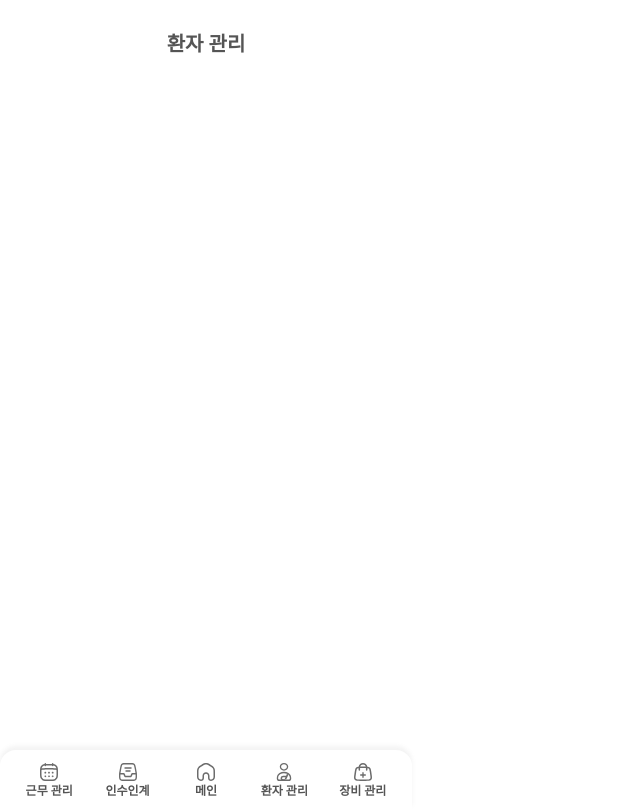
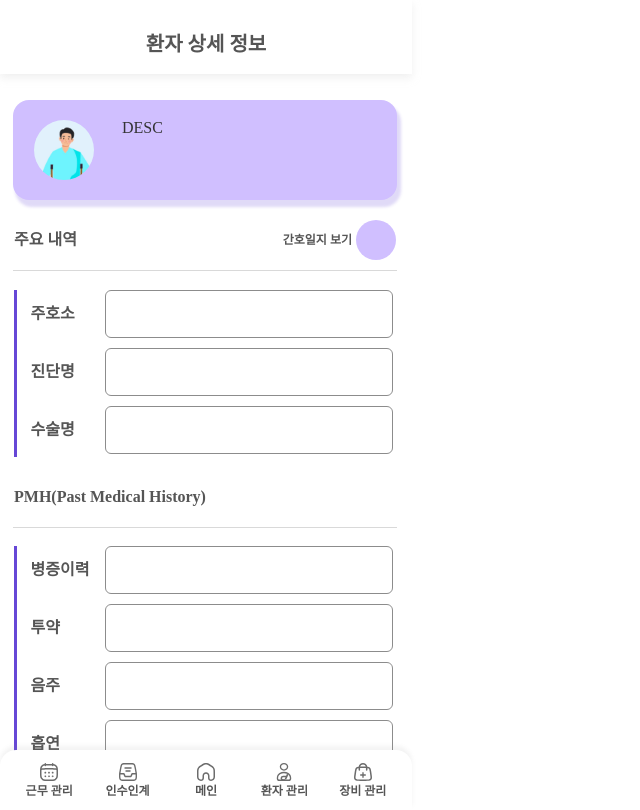
Before and after one commit to sojeong025/BeNurse, a React (Vite) app in the folder Frontend/BeNurse/: page /patient/detail in a window 1280 px wide. Shown: the whole page, without its empty margins (0-640 px from the left). Built offline with nearby package versions, Linux system fonts and the light colour scheme; a web font is replaced by a local one.

Commit message:
feat: create PatientDetail, PatientDetailHeader, PatientDetailItem, PatientDetailProfile, modify NavBar

```diff
--- a/Frontend/BeNurse/src/components/atoms/Box/Box.jsx
+++ b/Frontend/BeNurse/src/components/atoms/Box/Box.jsx
@@ -1,14 +1,25 @@
 import React from "react";
 import * as S from "./Box.styles";
 
-export default function Box({ children, size, type, border, margin, font }) {
+export default function Box({
+  children,
+  flex,
+  size,
+  type,
+  border,
+  margin,
+  font,
+  overflow,
+}) {
   return (
     <S.StyledBox
+      flex={flex}
       type={type}
       size={size}
       border={border}
       margin={margin}
       font={font}
+      overflow={overflow}
     >
       {children}
     </S.StyledBox>
--- a/Frontend/BeNurse/src/components/atoms/Box/Box.styles.jsx
+++ b/Frontend/BeNurse/src/components/atoms/Box/Box.styles.jsx
@@ -3,8 +3,8 @@ import { Common } from "@utils/global.styles.jsx";
 
 export const StyledBox = styled.div`
   display: flex;
-  justify-content: center;
-  align-items: center;
+  justify-content: ${({ flex }) => (flex !== undefined ? flex[0] : "center")};
+  align-items: ${({ flex }) => (flex !== undefined ? flex[1] : "center")};
   margin: ${({ margin }) => margin || "0 0 0 0"};
   border: ${({ border }) =>
     border === true ? "0px 0px 1px 0px solid #777777" : null};
@@ -25,7 +25,7 @@ export const StyledBox = styled.div`
     type === "purple01"
       ? Common.color.black02
       : type === "purple02"
-      ? Common.color.white01
+      ? Common.color.black03
       : type === "purple03"
       ? Common.color.white01
       : type === "white"
@@ -42,4 +42,5 @@ export const StyledBox = styled.div`
       ? "3px 6px 3px 4px rgba(187, 187, 187, 0.2)"
       : type === "transparent" && null};
   font-size: ${({ font }) => font};
+  overflow: ${({ overflow }) => overflow};
 `;
--- a/Frontend/BeNurse/src/components/templates/NavBar/NavBar.jsx
+++ b/Frontend/BeNurse/src/components/templates/NavBar/NavBar.jsx
@@ -7,6 +7,9 @@ export default function NavBar() {
   const [navTitle, setNavTitle] = useState("Be Nurse");
   const [navColor, setNavColor] = useState(Common.color.white01);
   const [navFontColor, setNavFontColor] = useState(Common.color.black03);
+  const [navBoxShadow, setNavBoxShadow] = useState(
+    "0px 4px 8px 0px rgba(213, 213, 213, 0.36) ",
+  );
   const path = useLocation().pathname;
 
   useEffect(() => {
@@ -14,6 +17,7 @@ export default function NavBar() {
       setNavTitle("근무 관리");
       setNavColor(Common.color.purple03);
       setNavFontColor(Common.color.white01);
+      setNavBoxShadow("");
       setVisibility("flex");
     } else if (path.startsWith("/login")) {
       setVisibility("none");
@@ -21,31 +25,45 @@ export default function NavBar() {
       setNavTitle("장비 관리");
       setNavColor(Common.color.white01);
       setNavFontColor(Common.color.black03);
+      setNavBoxShadow("0px 4px 8px 0px rgba(213, 213, 213, 0.36) ");
       setVisibility("flex");
     } else if (path.startsWith("/patient")) {
-      setNavTitle("환자 관리");
-      setNavColor(Common.color.white01);
-      setNavFontColor(Common.color.black03);
-      setVisibility("flex");
+      if (path === "/patient/detail") {
+        setNavTitle("환자 상세 정보");
+        setNavColor(Common.color.white01);
+        setNavFontColor(Common.color.black03);
+        setNavBoxShadow("0px 4px 8px 0px rgba(213, 213, 213, 0.36) ");
+        setVisibility("flex");
+      } else {
+        setNavTitle("환자 관리");
+        setNavColor(Common.color.white01);
+        setNavFontColor(Common.color.black03);
+        setNavBoxShadow("0px 4px 8px 0px rgba(213, 213, 213, 0.36) ");
+        setVisibility("flex");
+      }
     } else if (path.startsWith("/handover")) {
       setNavTitle("인수인계");
       setNavColor(Common.color.white01);
       setNavFontColor(Common.color.black03);
+      setNavBoxShadow("0px 4px 8px 0px rgba(213, 213, 213, 0.36) ");
       setVisibility("flex");
     } else if (path.startsWith("/notice")) {
       setNavTitle("공지사항");
       setNavColor(Common.color.white01);
       setNavFontColor(Common.color.black03);
+      setNavBoxShadow("0px 4px 8px 0px rgba(213, 213, 213, 0.36) ");
       setVisibility("flex");
     } else if (path.startsWith("/mypage")) {
       setNavTitle("마이페이지");
       setNavColor(Common.color.white01);
       setNavFontColor(Common.color.black03);
+      setNavBoxShadow("0px 4px 8px 0px rgba(213, 213, 213, 0.36) ");
       setVisibility("flex");
     } else {
       setNavTitle("Be Nurse");
       setNavColor(Common.color.white01);
       setNavFontColor(Common.color.black03);
+      setNavBoxShadow("0px 4px 8px 0px rgba(213, 213, 213, 0.36) ");
       setVisibility("flex");
     }
   }, [path]);
@@ -64,6 +82,7 @@ export default function NavBar() {
         padding: "0px 0px 20px 0px",
         color: navFontColor,
         backgroundColor: navColor,
+        boxShadow: navBoxShadow,
       }}
     >
       <span
--- /dev/null
+++ b/Frontend/BeNurse/src/components/templates/Patient/PatientDetailHeader.jsx
@@ -0,0 +1,73 @@
+import React from "react";
+import { Common } from "@utils/global.styles";
+
+export default function PatientDetailHeader({ type }) {
+  if (type === "주요내역") {
+    return (
+      <div
+        style={{
+          display: "flex",
+          justifyContent: "space-between",
+          alignItems: "center",
+          width: "382px",
+          height: "40px",
+          marginBottom: "10px",
+        }}
+      >
+        <span
+          style={{
+            color: Common.color.black02,
+            fontSize: Common.fontSize.fontM,
+            fontWeight: Common.fontWeight.extrabold,
+          }}
+        >
+          주요 내역
+        </span>
+        <div style={{ display: "flex", alignItems: "center" }}>
+          <span
+            style={{
+              color: Common.color.black02,
+              fontSize: Common.fontSize.fontXS,
+              fontWeight: Common.fontWeight.bold,
+            }}
+          >
+            간호일지 보기
+          </span>
+          <div
+            style={{
+              marginLeft: "4px",
+              width: "40px",
+              height: "40px",
+              borderRadius: "40px",
+              backgroundColor: Common.color.purple02,
+            }}
+          ></div>
+        </div>
+      </div>
+    );
+  } else {
+    return (
+      <div
+        style={{
+          display: "flex",
+          justifyContent: "space-between",
+          alignItems: "center",
+          width: "382px",
+          height: "40px",
+          marginTop: "20px",
+          marginBottom: "10px",
+        }}
+      >
+        <span
+          style={{
+            color: Common.color.black02,
+            fontSize: Common.fontSize.fontM,
+            fontWeight: Common.fontWeight.extrabold,
+          }}
+        >
+          PMH(Past Medical History)
+        </span>
+      </div>
+    );
+  }
+}
--- /dev/null
+++ b/Frontend/BeNurse/src/components/templates/Patient/PatientDetailItem.jsx
@@ -0,0 +1,37 @@
+import React from "react";
+import { Common } from "@utils/global.styles.jsx";
+
+export default function PatientDetailItem({ name }) {
+  return (
+    <div
+      style={{
+        display: "flex",
+        justifyContent: "space-between",
+        alignItems: "center",
+        width: "362px",
+        margin: "0px 0px 10px 14px",
+      }}
+    >
+      <span
+        style={{
+          color: Common.color.black02,
+          fontSize: Common.fontSize.fontM,
+          fontWeight: Common.fontWeight.bold,
+        }}
+      >
+        {name}
+      </span>
+      <input
+        style={{
+          width: "282px",
+          height: "44px",
+          border: "1px solid #8C8C8C",
+          borderRadius: "6px",
+          outline: "none",
+        }}
+        type="text"
+        variant={"default"}
+      />
+    </div>
+  );
+}
--- /dev/null
+++ b/Frontend/BeNurse/src/components/templates/Patient/PatientDetailProfile.jsx
@@ -0,0 +1,36 @@
+import React from "react";
+
+// Components
+import Box from "@components/atoms/Box/Box";
+
+// Images
+import patientImg from "@assets/Images/patient_male.png";
+
+export default function PatientDetailProfile() {
+  return (
+    <Box
+      type={"purple02"}
+      margin={"26px 0px 20px 0px"}
+      size={["384px", "100px"]}
+      font={"16px"}
+    >
+      <div
+        style={{
+          display: "flex",
+          alignItems: "center",
+          width: "342px",
+          height: "66px",
+        }}
+      >
+        <img
+          src={patientImg}
+          style={{ borderRadius: "300px", width: "60px", height: "60px" }}
+          alt=""
+        />
+        <div style={{ width: "255px", height: "60px", marginLeft: "28px" }}>
+          DESC
+        </div>
+      </div>
+    </Box>
+  );
+}
--- a/Frontend/BeNurse/src/navigations/Navigations.jsx
+++ b/Frontend/BeNurse/src/navigations/Navigations.jsx
@@ -6,6 +6,8 @@ import MainPage from "@pages/MainPage/MainPage";
 import LoginPage from "@pages/LoginPage/LoginPage";
 import DevicePage from "@pages//DevicePage/DevicePage";
 import PatientPage from "@pages/PatientPage/PatientPage";
+import PatientListPage from "../pages/PatientPage/PatientListPage";
+import PatientDetailPage from "../pages/PatientPage/PatientDetailPage";
 import HandOverPage from "@pages/HandOverPage/HandOverPage";
 import SchedulePage from "@pages/SchedulePage/SchedulePage";
 import OffApplicationPage from "@pages/SchedulePage/OffApplicationPage";
@@ -46,7 +48,16 @@ export default function routes() {
       <Route
         path="/patient"
         element={<PatientPage />}
-      />
+      >
+        <Route
+          path=""
+          element={<PatientListPage />}
+        />
+        <Route
+          path="detail"
+          element={<PatientDetailPage />}
+        />
+      </Route>
       <Route
         path="/handover"
         element={<HandOverPage />}
--- /dev/null
+++ b/Frontend/BeNurse/src/pages/PatientPage/PatientDetailPage.jsx
@@ -0,0 +1,97 @@
+import React from "react";
+import { Common } from "@utils/global.styles.jsx";
+import PatientDetailProfile from "../../components/templates/Patient/PatientDetailProfile";
+import PatientDetailHeader from "../../components/templates/Patient/PatientDetailHeader";
+import PatientDetailItem from "../../components/templates/Patient/PatientDetailItem";
+
+// Components
+import Box from "@components/atoms/Box/Box";
+
+// Images
+import patientImg from "@assets/Images/patient_male.png";
+
+export default function PatientDetailPage() {
+  return (
+    <div
+      style={{
+        position: "relative",
+        width: "386px",
+        marginTop: "74px",
+      }}
+    >
+      <PatientDetailProfile />
+      <Box
+        flex={["center", "flex-start"]}
+        type={"transparent"}
+        margin={"0px 0px 20px 0px"}
+        size={["384px", "560px"]}
+        font={"16px"}
+        overflow={"scroll"}
+      >
+        <div
+          style={{
+            display: "flex",
+            flexDirection: "column",
+            justifyContent: "flex-start",
+            alignItems: "center",
+          }}
+        >
+          <PatientDetailHeader type="주요내역" />
+          <div
+            style={{
+              display: "flex",
+              justifyContent: "center",
+              alignItems: "center",
+              width: "412px",
+              height: "186px",
+              borderTop: "1px solid #D9D9D9",
+            }}
+          >
+            <div
+              style={{
+                display: "flex",
+                flexDirection: "column",
+                width: "380px",
+                height: "167px",
+                marginTop: "18px",
+                borderLeft: "3px solid" + Common.color.purple04,
+              }}
+            >
+              <PatientDetailItem name="주호소" />
+              <PatientDetailItem name="진단명" />
+              <PatientDetailItem name="수술명" />
+            </div>
+          </div>
+          <PatientDetailHeader type="" />
+          <div
+            style={{
+              display: "flex",
+              justifyContent: "center",
+              alignItems: "flex-start",
+              width: "412px",
+              height: "360px",
+              borderTop: "1px solid #D9D9D9",
+            }}
+          >
+            <div
+              style={{
+                display: "flex",
+                flexDirection: "column",
+                width: "380px",
+                height: "284px",
+                marginTop: "18px",
+                borderLeft: "3px solid" + Common.color.purple04,
+              }}
+            >
+              <PatientDetailItem name="병증이력" />
+              <PatientDetailItem name="투약" />
+              <PatientDetailItem name="음주" />
+              <PatientDetailItem name="흡연" />
+              <PatientDetailItem name="알레르기" />
+            </div>
+          </div>
+        </div>
+      </Box>
+    </div>
+  );
+}
--- a/Frontend/BeNurse/src/pages/PatientPage/PatientPage.jsx
+++ b/Frontend/BeNurse/src/pages/PatientPage/PatientPage.jsx
@@ -1,15 +1,26 @@
-import React from "react";
+import React, { useEffect, useState } from "react";
 import Container from "../../components/atoms/Container/Container";
-
-import Patient from "../../components/templates/Patient/Patient";
+import { useLocation } from "react-router-dom";
+import { Outlet } from "react-router-dom";
 
 export default function PatientPage() {
+  const [patientBgColor, setPatientBgColor] = useState("purple");
+  const path = useLocation().pathname;
+
+  useEffect(() => {
+    if (path === "/patient/detail") {
+      setPatientBgColor("white");
+    } else {
+      setPatientBgColor("purple");
+    }
+  }, [path]);
+
   return (
     <Container
-      backgroundColor={"purple"}
+      backgroundColor={patientBgColor}
       flex={["center", "flex-start"]}
     >
-      <Patient />
+      <Outlet />
     </Container>
   );
 }
```
Also changed, not shown: Frontend/BeNurse/src/components/templates/Patient/PatientItem.jsx (+43 -2 lines), Frontend/BeNurse/src/pages/PatientPage/PatientListPage.jsx (renamed from Frontend/BeNurse/src/components/templates/Patient/Patient.jsx, +9 -16 lines), Frontend/BeNurse/src/assets/Images/patient_male.png (added).
